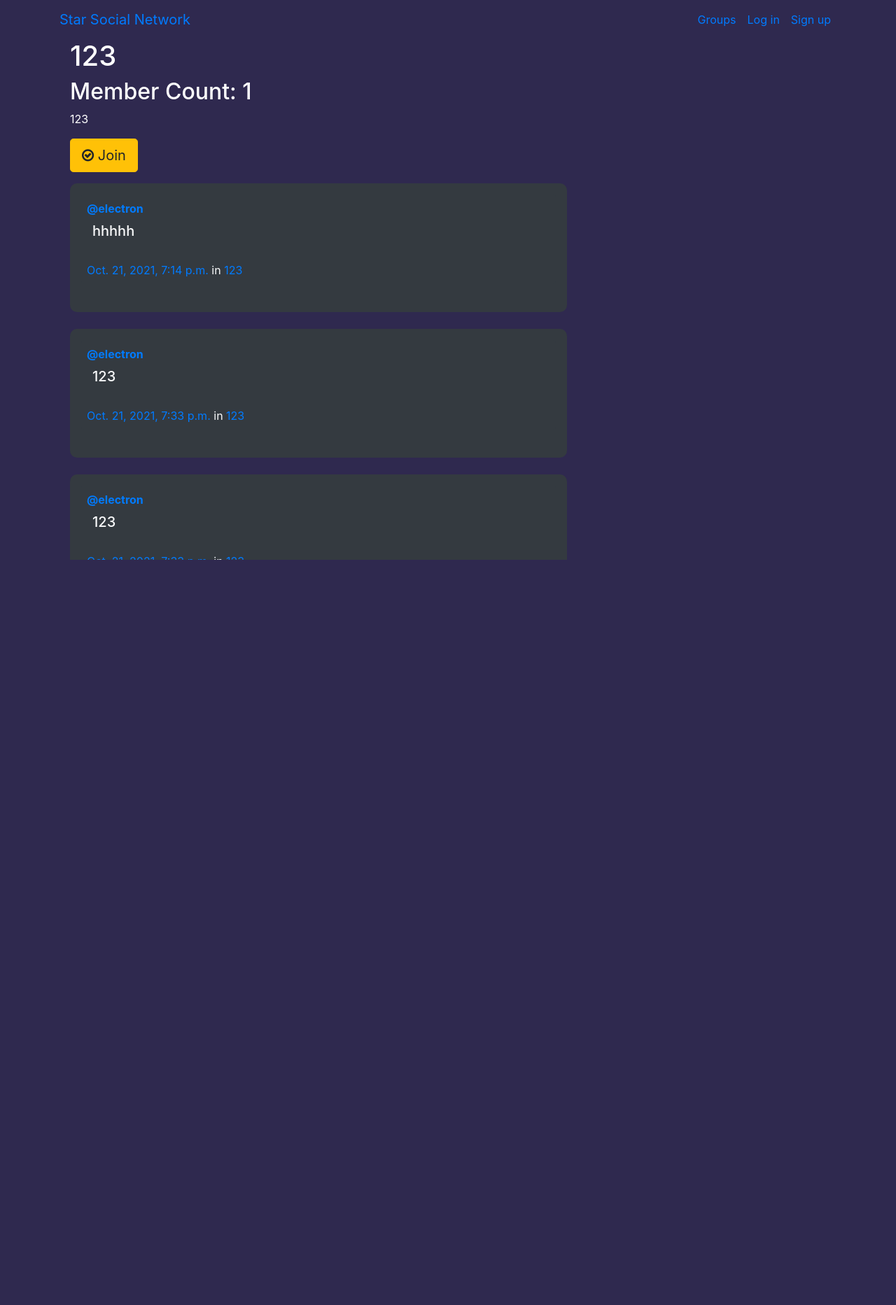
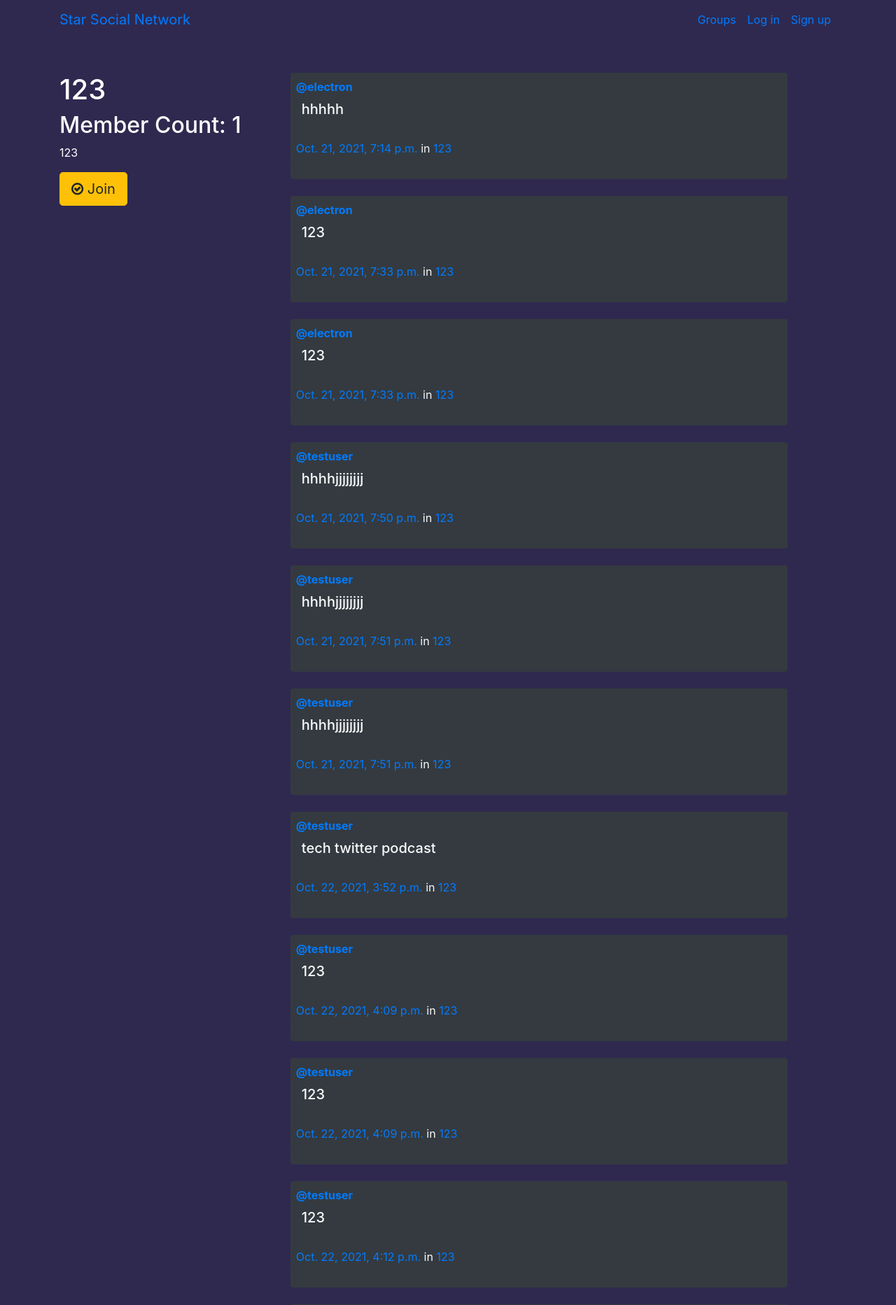
Before and after one commit to August-Schleich/Space_Social, a Django app: page /groups/posts/in/123/ in a window 1280 px wide. Shown: the top 1865 px of the page at 70% size. Before the commit the page ends 800 px from the top, so only its background shows below. Run offline with Django 3.2, Linux system fonts and the light colour scheme; data comes from the database, SQL or seed files in the repository; both versions use the stored data as it was after the commit; some libraries are stand-ins or nearby versions.

Commit message:
Fixed group_detail comment section

```diff
--- a/Space_Social/groups/templates/groups/group_detail.html
+++ b/Space_Social/groups/templates/groups/group_detail.html
@@ -1,7 +1,8 @@
 {% extends "groups/group_base.html" %}
 
 {% block pregroup %}
-<div class="container">
+
+<div class="content pt-5">
 
   <h1>{{group.name}}</h1>
   <h2> Member Count: {{group.members.count}}</h2>
@@ -18,21 +19,16 @@
 
 {% block group_content %}
 
-<div class="col-md-8 pt-3">
+<div id = 'detailcoms'class="col-md-8  pt-5" >
 	{% if group.posts.count == 0 %}
 	<h2>No posts in this group yet!</h2>
 	{% else %}
-
 		{% for post in group.posts.all %}
-
-		<div class="bg-dark text-light p-3"style="border-radius: 10px;">
+		<div class="bg-dark text-light rounded">
 			{% include "posts/_post.html" %}
 		</div>
-			<br>
+		<br>
 		{% endfor %}
-
-
-
 	{% endif %}
 </div>
 {% endblock %}
--- a/Space_Social/static/css/master.css
+++ b/Space_Social/static/css/master.css
@@ -1,6 +1,6 @@
 body {
     margin: 0;
-    overflow: hidden;
+
     background-color: black;
     color:white;
   }
@@ -9,7 +9,7 @@ body {
 body {
   height: 100%;
   width: 100%;
-  overflow: hidden;
+
   background: #2f294f;
   margin: 0;
 }
@@ -41,3 +41,13 @@ body {
 #postForm{
     z-index: 1000;
 }
+
+.rounded{
+  border-radius: 10px;
+}
+
+#detailcoms{
+  margin:auto;
+  /* border: solid 10px red; */
+
+}
```
Also changed, not shown: Space_Social/groups/templates/groups/group_list.html (+4 -3 lines), Space_Social/db.sqlite3.
